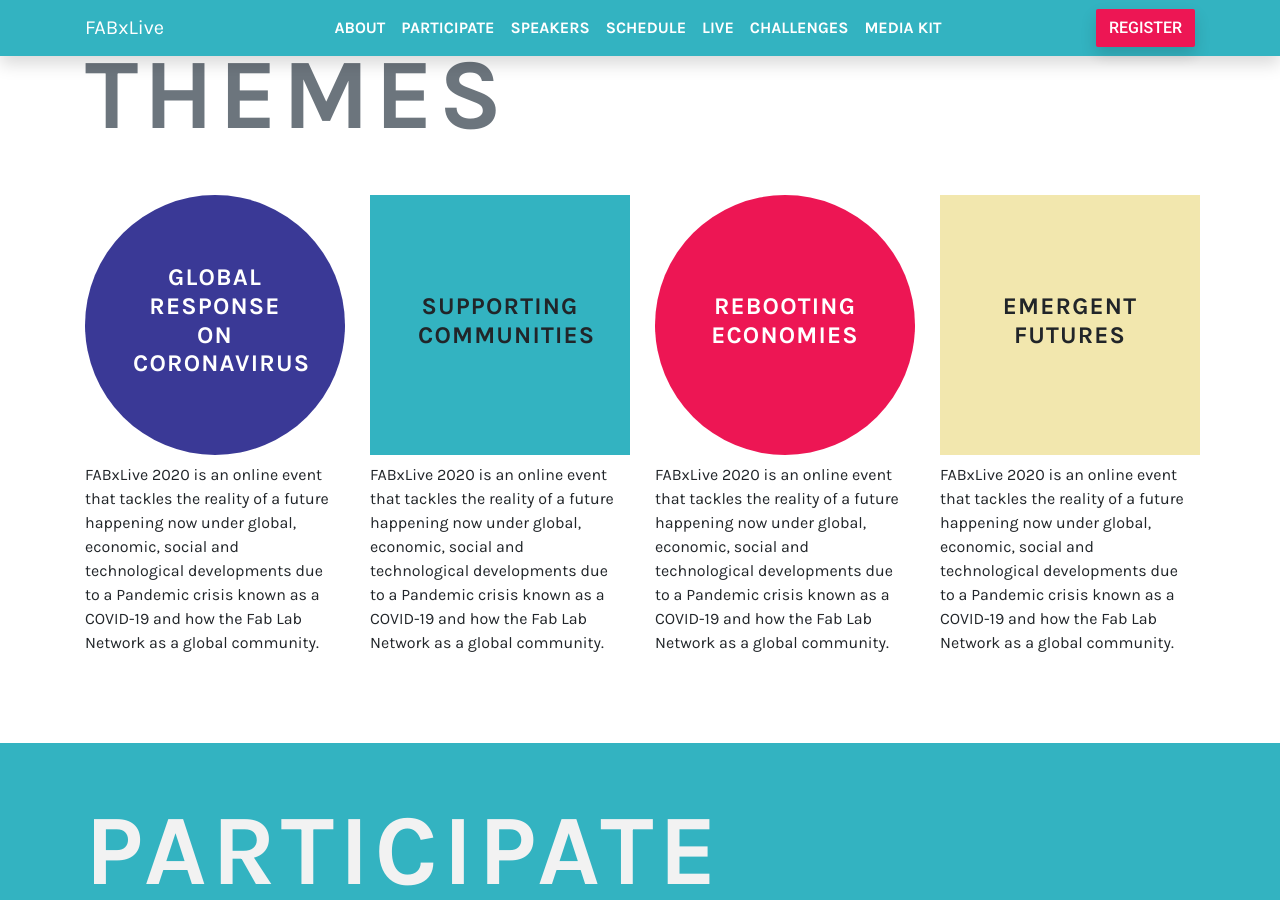
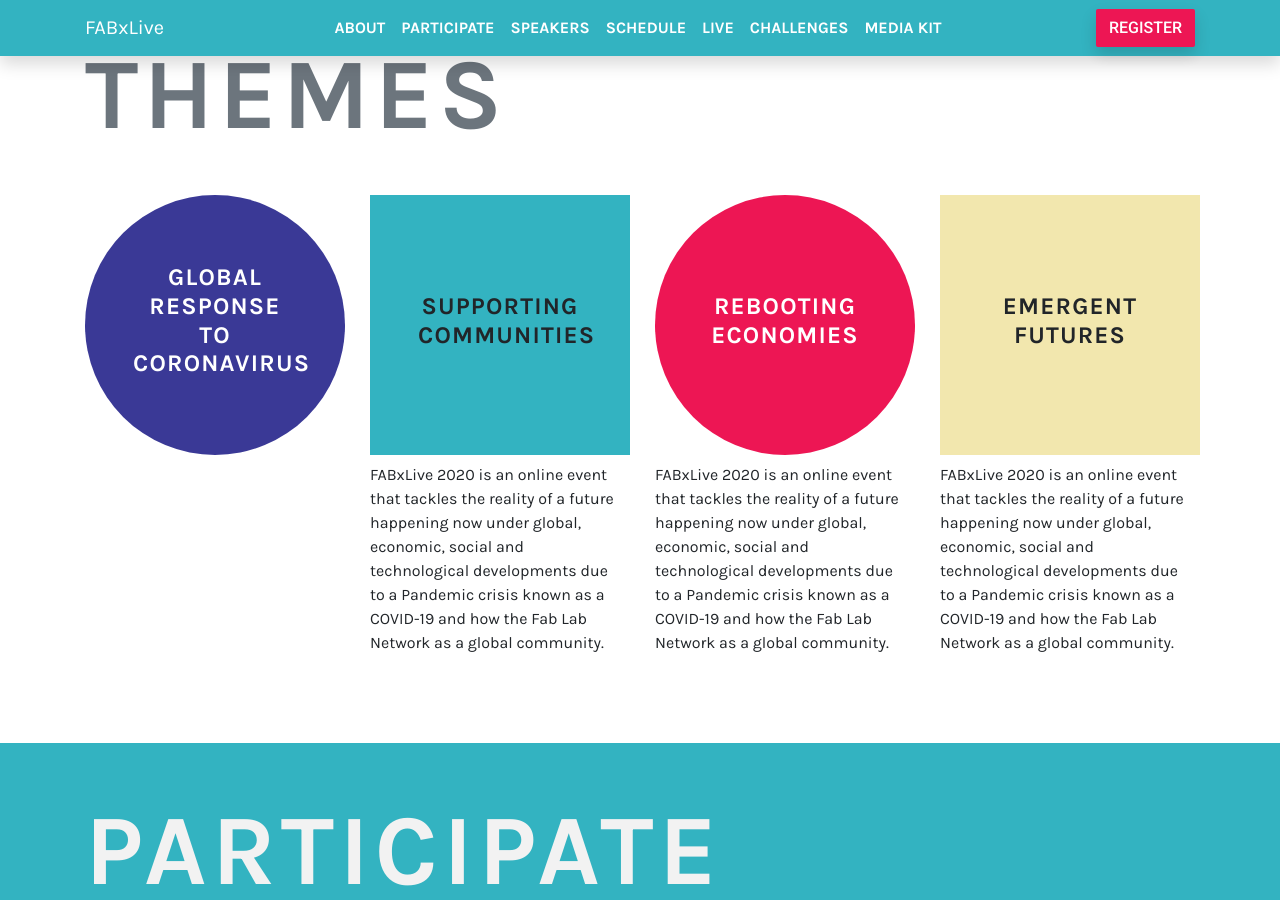
Before and after one commit to fabfoundation/fabxlive2020, a Jekyll site: the page built from index.html, in a window 1280 px wide and 900 px high, scrolled down 1447 px. Built offline with Jekyll 4.4.1, drawn with Linux system fonts in a browser that asks for light colours; nearby versions of some CDN libraries.

Commit message:
Update index.html

```diff
--- a/index.html
+++ b/index.html
@@ -93,12 +93,8 @@
     <div class="row">
       <div class="col-md-6 col-xl-3 mb-4">
         <div class="box circle bg-blue p-5 d-flex flex-column justify-content-center mx-auto mb-2">
-          <h4>GLOBAL RESPONSE ON CORONAVIRUS</h4>
+          <h4>GLOBAL RESPONSE TO CORONAVIRUS</h4>
         </div>
-        <p>
-        FABxLive 2020 is an online event that tackles the reality of a future happening now under global, economic, social and
-        technological developments due to a Pandemic crisis known as a COVID-19 and how the Fab Lab Network as a global community.
-        </p>
       </div>
       <div class="col-md-6 col-xl-3 mb-4">
         <div class="box bg-cyan p-5 d-flex flex-column justify-content-center mx-auto mb-2">
```
